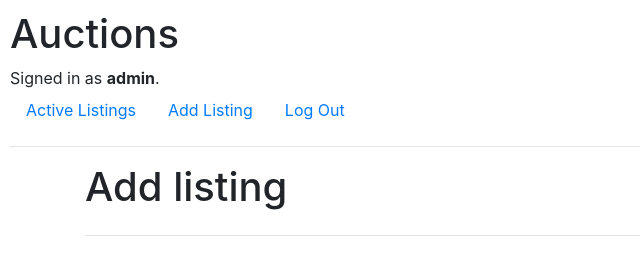
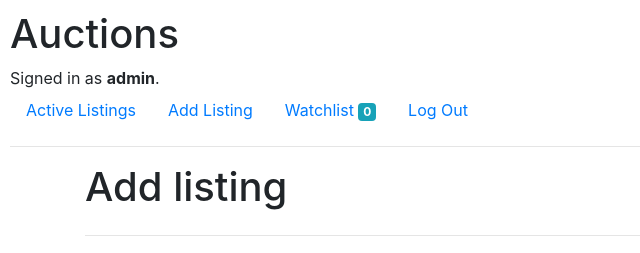
Before and after one commit to udson/CS50W_commerce, a Django app: page /listing/add in a window 1280 px wide. Shown: the top 253 px of the page, without its empty margins (0-640 px from the left). Run offline with Django 3.2, Linux system fonts and the light colour scheme; a user stored in the database is signed in; data comes from the database, SQL or seed files in the repository; both versions use the stored data as it was after the commit; some libraries are stand-ins or nearby versions.

Commit message:
Ajustes no layout.

```diff
--- a/auctions/templates/auctions/layout.html
+++ b/auctions/templates/auctions/layout.html
@@ -24,9 +24,12 @@
             {% if user.is_authenticated %}
                 <li class="nav-item">
                     <a class="nav-link" href="{% url 'add_listing' %}">Add Listing</a>
+                </li>
+                <li class="nav-item">
+                    <a class="nav-link" href="#">Watchlist <span class="badge badge-info">{{ user.watchlist|length }}</span></a>
+                </li>
                 <li class="nav-item">
                     <a class="nav-link" href="{% url 'logout' %}">Log Out</a>
-                </li>
                 </li>
             {% else %}
                 <li class="nav-item">
```
Also changed, not shown: db.sqlite3.
